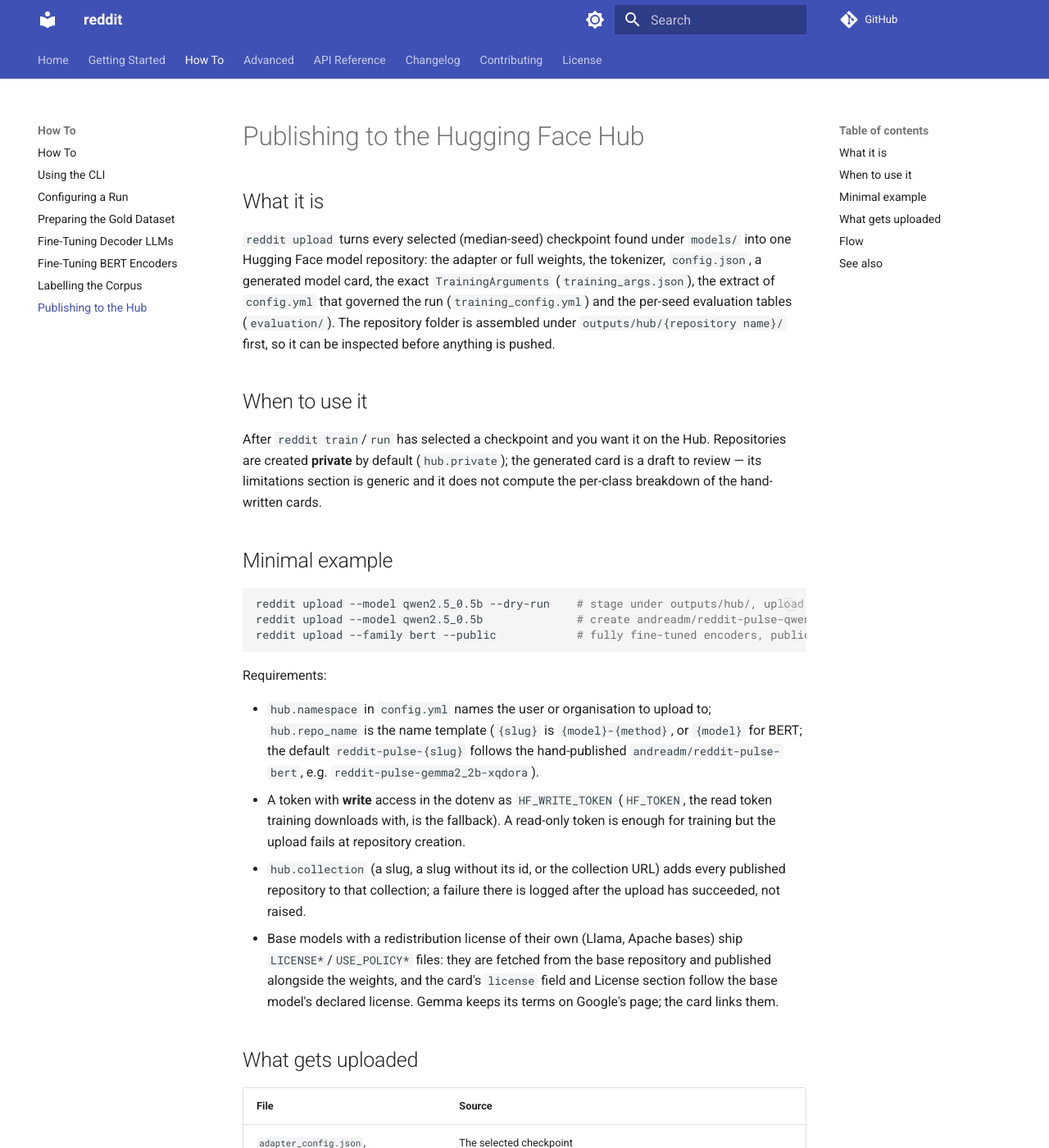
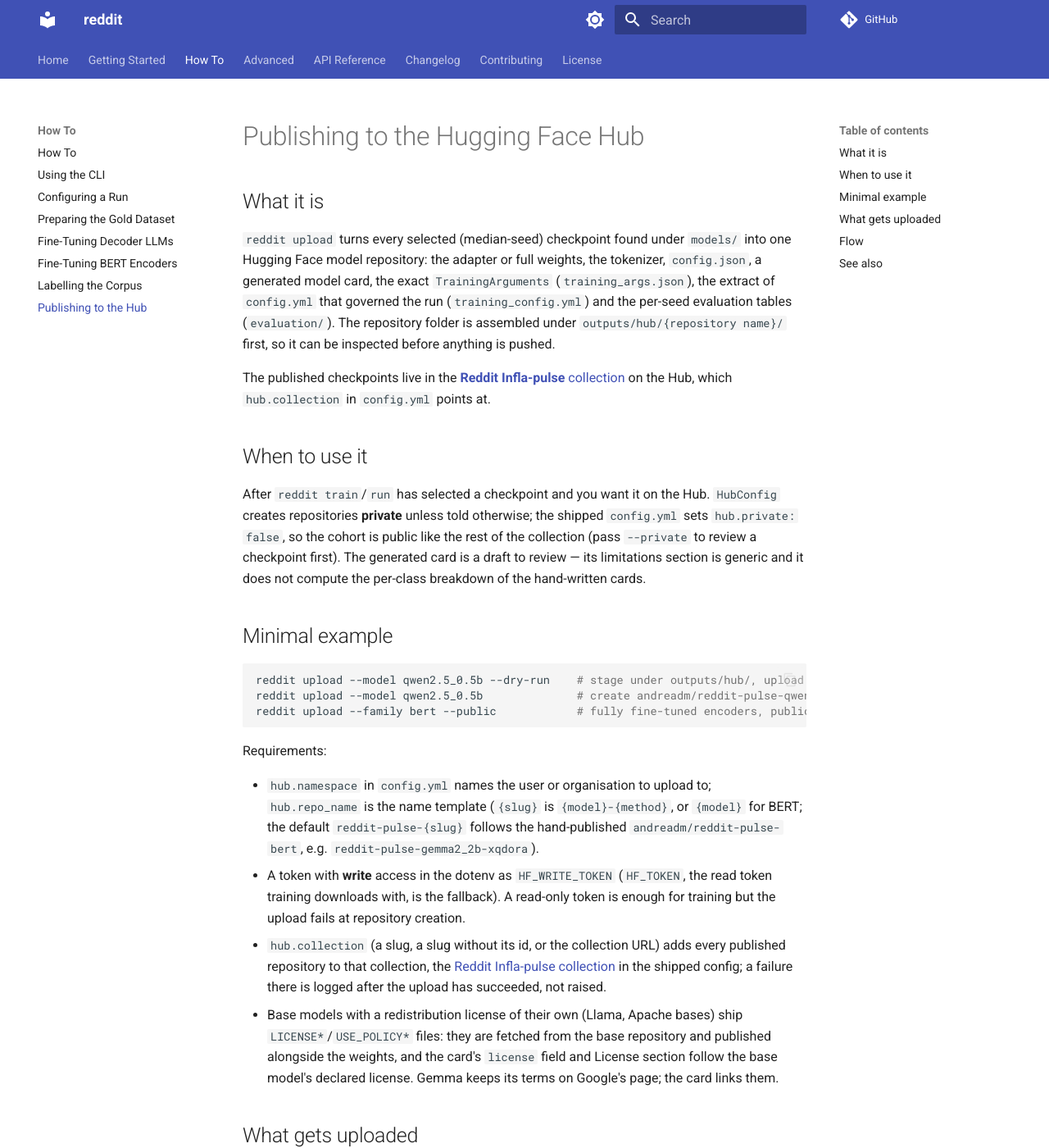
Before and after one commit to andrea-dm/reddit-pulse, an MkDocs documentation site: the page built from docs/how_to/publishing-to-the-hub.md, in a window 1280 px wide and 1400 px high. Shown: the whole window at 82% size. Built offline with MkDocs 1.6.1 and Material for MkDocs 9.7.7, drawn with Linux system fonts in a browser that asks for light colours; comment, search, counter and statistics services are not loaded.

Commit message:
docs: link the published Reddit Infla-pulse collection
The README and the docs landing page list the eleven public
repositories and link the collection; the publishing guide links it and
states that the shipped config publishes publicly.

Co-Authored-By: Claude Opus 5 (1M context) <noreply@anthropic.com>

```diff
--- a/docs/how_to/publishing-to-the-hub.md
+++ b/docs/how_to/publishing-to-the-hub.md
@@ -11,12 +11,19 @@ tables (`evaluation/`). The repository folder is assembled under
 `outputs/hub/{repository name}/` first, so it can be inspected before
 anything is pushed.
 
+The published checkpoints live in the
+[**Reddit Infla-pulse** collection](https://huggingface.co/collections/andreadm/reddit-infla-pulse)
+on the Hub, which `hub.collection` in `config.yml` points at.
+
 ## When to use it
 
 After `reddit train`/`run` has selected a checkpoint and you want it on the
-Hub. Repositories are created **private** by default (`hub.private`); the
-generated card is a draft to review — its limitations section is generic
-and it does not compute the per-class breakdown of the hand-written cards.
+Hub. `HubConfig` creates repositories **private** unless told otherwise;
+the shipped `config.yml` sets `hub.private: false`, so the cohort is public
+like the rest of the collection (pass `--private` to review a checkpoint
+first). The generated card is a draft to review — its limitations section
+is generic and it does not compute the per-class breakdown of the
+hand-written cards.
 
 ## Minimal example
 
@@ -37,8 +44,10 @@ Requirements:
   A read-only token is enough for training but the upload fails at
   repository creation.
 - `hub.collection` (a slug, a slug without its id, or the collection URL)
-  adds every published repository to that collection; a failure there is
-  logged after the upload has succeeded, not raised.
+  adds every published repository to that collection, the
+  [Reddit Infla-pulse collection](https://huggingface.co/collections/andreadm/reddit-infla-pulse)
+  in the shipped config; a failure there is logged after the upload has
+  succeeded, not raised.
 - Base models with a redistribution license of their own (Llama, Apache
   bases) ship `LICENSE*`/`USE_POLICY*` files: they are fetched from the
   base repository and published alongside the weights, and the card's
```
Also changed, not shown: README.md (+20 -0 lines), docs/index.md (+11 -0 lines).
